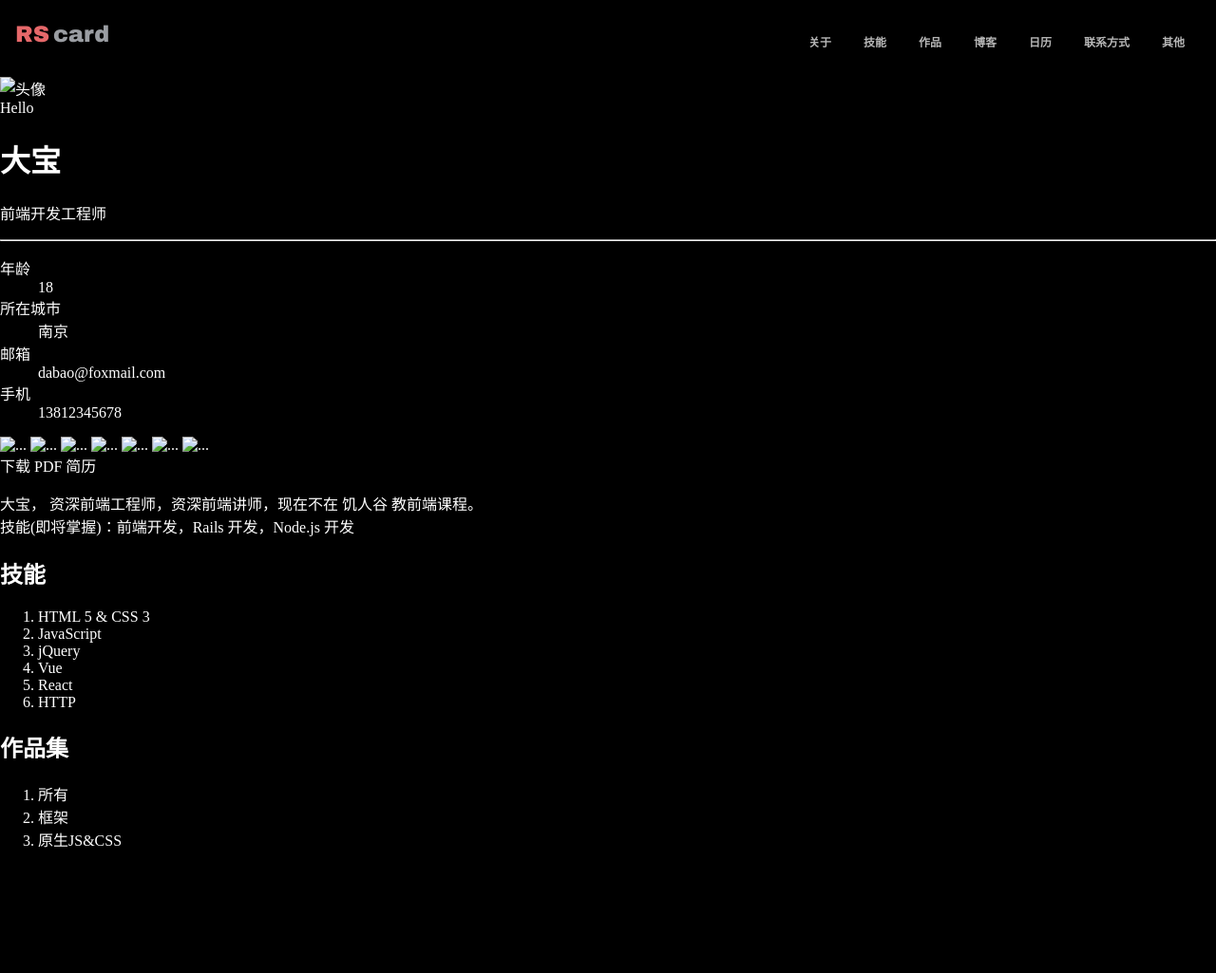
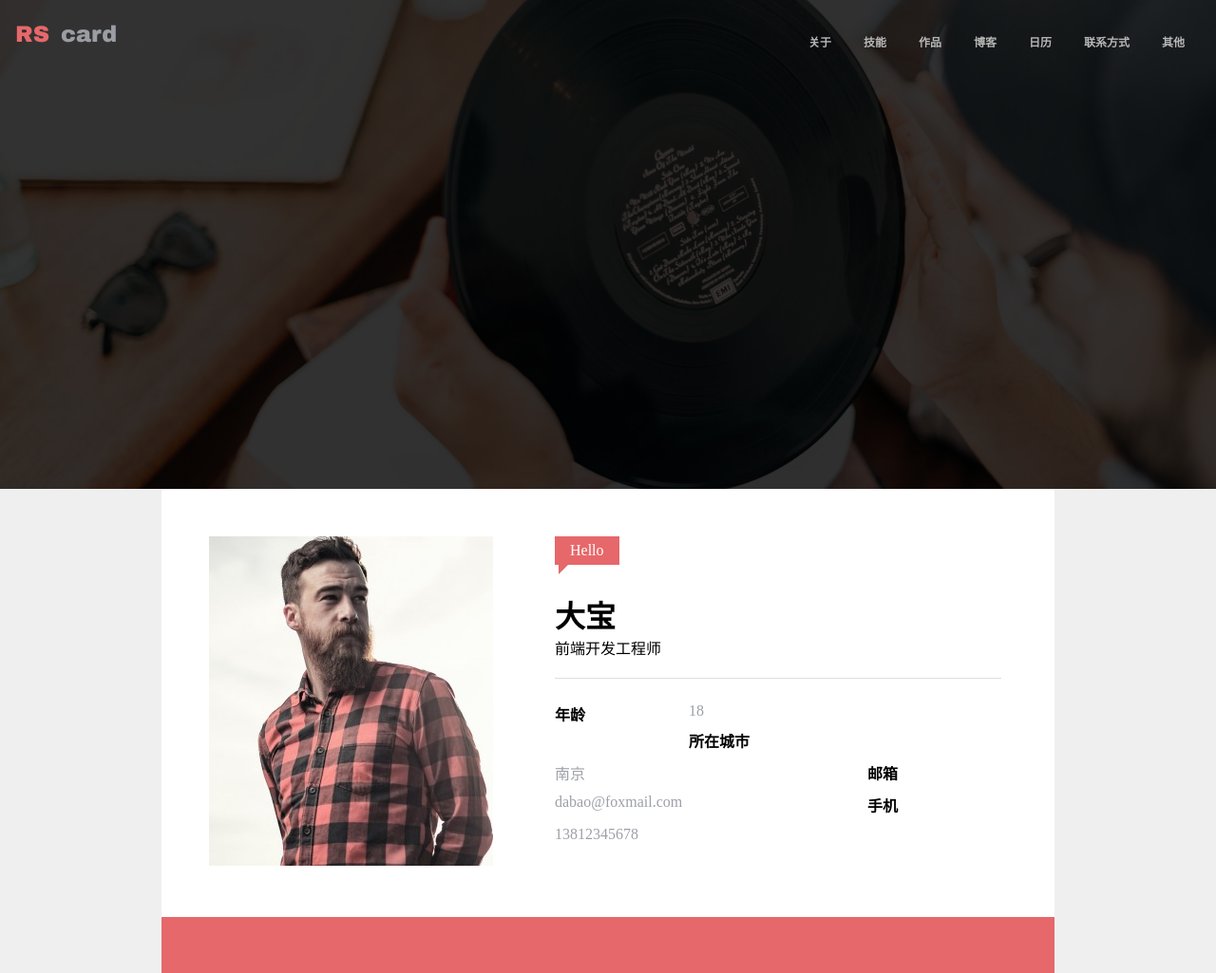
Before and after one commit to weidapao/resume_2018, a plain HTML site: page index.html in a window 1280 px wide. Shown: the top 1025 px of the page at 95% size. Before the commit the page ends 912 px from the top, so only its background shows below. Drawn offline with Linux system fonts and the light colour scheme.

Commit message:
制作导航栏的背景图片，和人物资料卡

```diff
--- a/a.css
+++ b/a.css
@@ -1,35 +1,42 @@
 body{
-  background: black;
-  color: white;
+  background: #efefef;
+  /* color: white; */
   margin: 0;
 }
 a{
   color: inherit;
   text-decoration: none;
 }
+hr{
+  height: 0;
+  border: none;
+  border-top: 1px solid #DEDEDE;
+}
+* {
+  margin: 0;
+  padding: 0;
+}
 .clearfix::after{
   content: '';
   display: block;
   clear: both;
 }
-.topNavBar{
-  padding-top: 20px;
-  padding-bottom: 20px;
+.topNavBar-inner{
   padding-left: 16px;
   padding-right: 16px;
 }
-.topNavBar>nav>ul{
+.topNavBar nav>ul{
   list-style: none;
   margin: 0;
   padding: 0;
   /* border: 1px solid red; */
 }
-.topNavBar>nav>ul>li{
+.topNavBar nav>ul>li{
   float: left;
   /* border: 1px solid green; */
   margin: 0 17px 0 17px;
 }
-.topNavBar>nav>ul>li>a{
+.topNavBar nav>ul>li>a{
   font-size: 12px;
   text-decoration: none;
   color: #B7B7B7;
@@ -40,7 +47,7 @@ a{
   padding-top: 5px;
   padding-bottom: 5px;
 }
-.topNavBar>nav>ul>li>a:hover{
+.topNavBar nav>ul>li>a:hover{
   border-bottom: 3px solid #e06567;
 }
 .topNavBar .logo{
@@ -56,6 +63,103 @@ a{
 .topNavBar .logo .card {
   color: #9a9da2;
 }
-.topNavBar>nav{
+.topNavBar nav{
   padding-top: 7px;
 }
+.banner{
+  /* border: 1px solid red; */
+  height: 515px;
+  background-image: url(./images/rs-cover.jpg);
+  background-position: center center;
+  background-size: cover;
+}
+.banner .mask{
+  height: 515px;
+  background-color: rgba(0, 0, 0,0.8)
+}
+.topNavBar{
+  position: fixed;
+  top: 0;
+  left: 0;
+  width: 100%;
+  padding: 20px 0 20px 0;
+}
+.userCard{
+  max-width: 940px;
+  margin: 0 auto;
+  /* border: 1px solid red; */
+  background: #ffffff;
+}
+.userCard .pictureAndText {
+  padding: 50px;
+}
+.userCard .pictureAndText .picture{
+  float: left;
+}
+/* .userCard .pictureAndText .picture img{
+  margin-right: 14px;
+  padding: 51px;
+} */
+.userCard .welcome{
+  background: #e6686a;
+  padding: 4px 16px;
+  color: white;
+  line-height: 22px;
+  position: relative;
+  display: inline-block;
+  margin-bottom: 10px;
+}
+.userCard .welcome .triangle{
+  border: 10px solid transparent;
+  width: 0px;
+  border-top-width:0;
+  border-left: 10px solid #e6686a;
+  position: absolute;
+  top:100%;
+  left: 4px;
+}
+
+.userCard  .text{
+  float: left;
+  width: 470px;
+  margin-left: 65px;
+}
+.userCard .text hr {
+  margin: 20px 0;
+}
+.userCard .text h1{
+  margin-top: 19px;
+}
+.userCard .text dt{
+  float: left;
+  width: 30%;
+  padding: 5px 0;
+  font-weight: bold;
+}
+.userCard .text dd{
+  float: left;
+  width: 70%;
+  padding: 5px 0;
+  color: #9da0a7;
+}
+.userCard > footer.media{
+  background: #E6686A;
+  text-align: center;
+}
+.userCard > footer.media > a{
+  display: inline-block;
+  width: 40px;
+  line-height: 30px;
+  padding: 5px 0;
+  border-radius: 50%;
+  margin: 16px;
+}
+.userCard > footer.media > a:hover{
+  background: #CF5D5F;
+}
+.userCard svg{
+  width: 30px;
+  height: 30px;
+  fill: white;
+  vertical-align: top;
+}
--- a/index.html
+++ b/index.html
@@ -3,11 +3,14 @@
   <head>
     <title>我的个人简历</title>
     <link rel="stylesheet" href="./a.css">
+    <script src="//at.alicdn.com/t/font_451045_32zbfqegtq3t0529.js"></script>
   </head>
   <body>
-    <div class="topNavBar clearfix">
+    <div class="topNavBar">
+      <div class="topNavBar-inner clearfix">
         <a class="logo" href="#" alt="logo" style="float: left; ">
-        <span class="rs">RS</span><span class="card">card</span>
+          <span class="rs">RS</span>
+          <span class="card">card</span>
         </a>
         <nav style="float: right;">
           <ul class="clearfix">
@@ -21,16 +24,21 @@
           </ul>
         </nav>
       </div>
-    <div class="banner" style="background-image: url(#)"></div>
+    </div>
+    <div class="banner">
+      <div class="mask"></div>
+    </div>
     <main>
-      <div class="card">
-        <div class="pictureAndText">
+      <div class="userCard">
+        <div class="pictureAndText clearfix">
           <div class="picture">
-            <img src="" alt="头像">
+            <img src="./images/avatar.jpg" alt="头像">
           </div>
           <div class="text">
-            <div class="profile">
-              <span class="welcome">Hello</span>
+            <span class="welcome">
+              Hello
+              <span class="triangle"></span>
+            </span>
             <h1>大宝</h1>
             <p>前端开发工程师</p>
             <hr>
@@ -46,15 +54,22 @@
             </dl>
           </div>
         </div>
-        </div>
         <footer class="media">
-          <a href="#"><img src="#" alt="..."></a>
-          <a href="#"><img src="#" alt="..."></a>
-          <a href="#"><img src="#" alt="..."></a>
-          <a href="#"><img src="#" alt="..."></a>
-          <a href="#"><img src="#" alt="..."></a>
-          <a href="#"><img src="#" alt="..."></a>
-          <a href="#"><img src="#" alt="..."></a>
+          <a href="#">
+            <svg class="icon" aria-hidden="true">
+                <use xlink:href="#icon-github"></use>
+            </svg>
+          </a>
+          <a href="#">
+            <svg class="icon" aria-hidden="true">
+                <use xlink:href="#icon-Ankerwebicon-"></use>
+            </svg>
+          </a>
+          <a href="#">
+            <svg class="icon" aria-hidden="true">
+                <use xlink:href="#icon-weibo"></use>
+            </svg>
+          </a>
         </footer>
       </div>
 
```
Also changed, not shown: images/avatar.jpg (added), images/rs-cover.jpg (added). Lines whose indentation alone changed are shown as unchanged.
